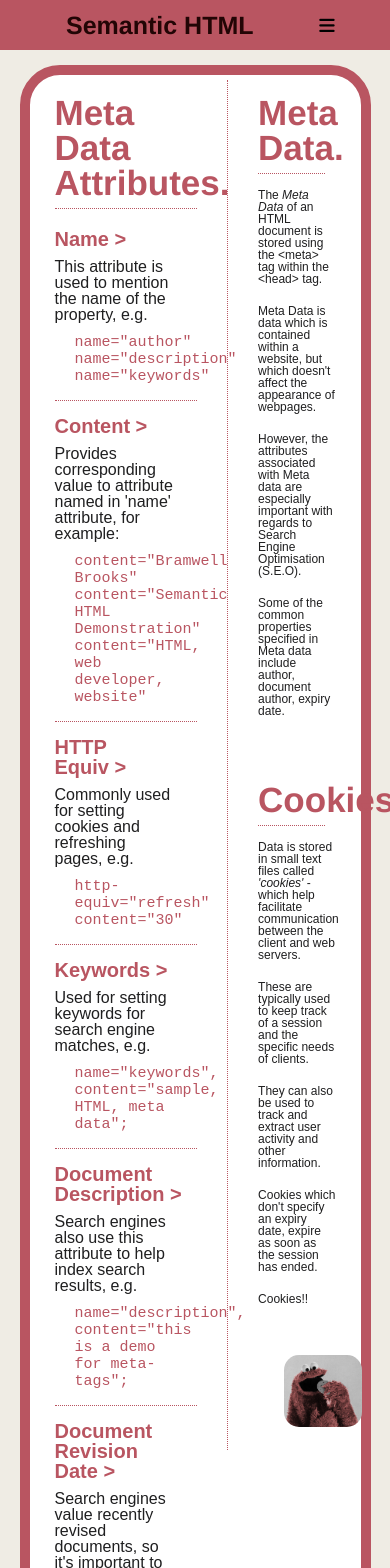
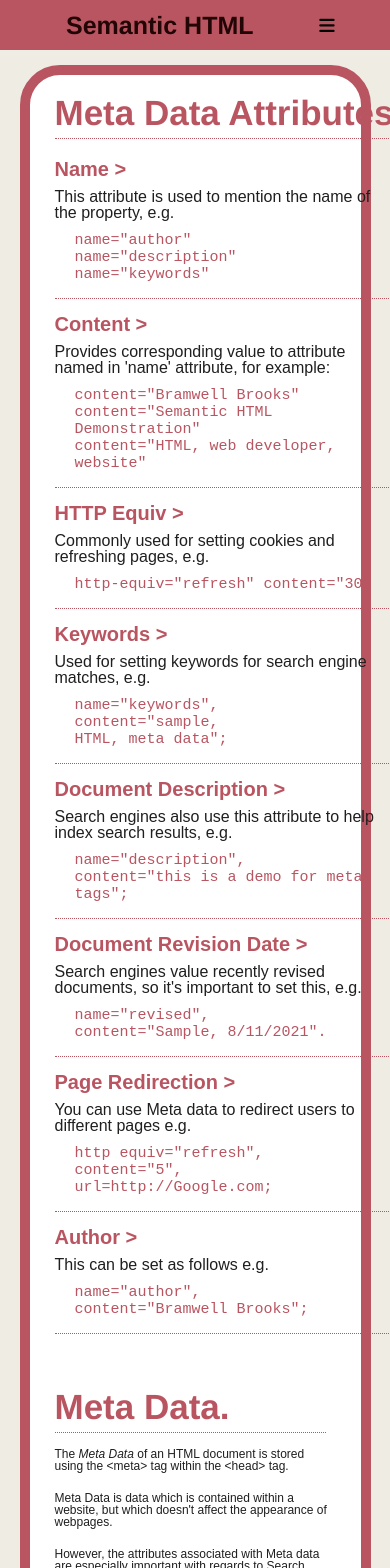
Before and after one commit to BramBrooks/semanticHTML, a React (Create React App) app: page /meta in a window 390 px wide. Shown: the top 1568 px of the page. Built offline with nearby package versions, Linux system fonts and the light colour scheme; a web font is replaced by a local one.

Commit message:
updates meta page with tablet view

```diff
--- a/src/pages/6.meta.jsx
+++ b/src/pages/6.meta.jsx
@@ -196,7 +196,7 @@ const Meta = () => {
                 Cookies which don't specify an expiry date, expire as soon as
                 the session has ended.
               </p>
-              <p>Cookies!!</p>
+              <p>Mmmm... Cookies!!</p>
             </section>
           </div>
           <div className="meta_item_3">
@@ -217,3 +217,4 @@ const Meta = () => {
 export default Meta;
 
 // remember the meta tag doesn't have a closing tag
+// need to go back and reposition all the images with flexbox / responsive
--- a/src/styles/pages/6.meta.scss
+++ b/src/styles/pages/6.meta.scss
@@ -2,8 +2,12 @@
   display: flex;
   flex-direction: row;
   background-color: white;
+  color: $cool-black;
+  flex-wrap: wrap;
 
-  color: $cool-black;
+  .container_1 {
+    width: 60%;
+    min-width: 400px;
 
     header {
       h2 {
@@ -14,9 +18,6 @@
         font-size: 35px;
       }
     }
-
-  .container_1 {
-    width: 60%;
 
     ul {
       margin-right: 30px;
@@ -57,6 +58,7 @@
 
   .container_2 {
     width: 40%;
+    min-width: 282px;
     height: 100%;
     aside {
       display: flex;
@@ -64,11 +66,9 @@
       flex: 1;
       justify-content: space-between;
       padding-left: 10px;
-      // background-color: yellow;
 
       h2 {
         color: $red-background;
-        // color: $cool-black;
         padding: 15px 0 8px 0px;
         margin: 0 30px 5px 0;
         font-size: 35px;
@@ -80,16 +80,10 @@
       }
 
       img {
-        // width: 360px;
         width: 80%;
         height: auto;
-        // padding-bottom: 20px;
-        // border: 9px solid #b95561;
         border-radius: 15px;
-
         margin-left: 26px;
-        // margin-top: 42px;
-        // border: 9px solid $red-background;
         box-shadow: 20px;
       }
     }
@@ -100,4 +94,39 @@
       margin-top: 20px;
     }
   }
+
+  @media screen and (max-width: 960px) {
+    .container_1 {
+      width: 100%;
+
+      ul li {
+        max-width: none;
       }
+
+      // ul li:nth-last-child(1) {
+      //   border-bottom: 1px solid #b95561;
+      // }
+    }
+
+    .container_2 {
+      width: 100%;
+
+      aside {
+        border-left: 0;
+        padding-left: 0;
+        margin-top: 20px;
+
+        .meta_item_2 {
+          margin-top: 0px;
+        }
+
+        img {
+          width: 80%;
+          align-self: center;
+          margin-top: -20px;
+          margin-bottom: 10px;
+        }
+      }
+    }
+  }
+}
```
Lines whose indentation alone changed are shown as unchanged.
